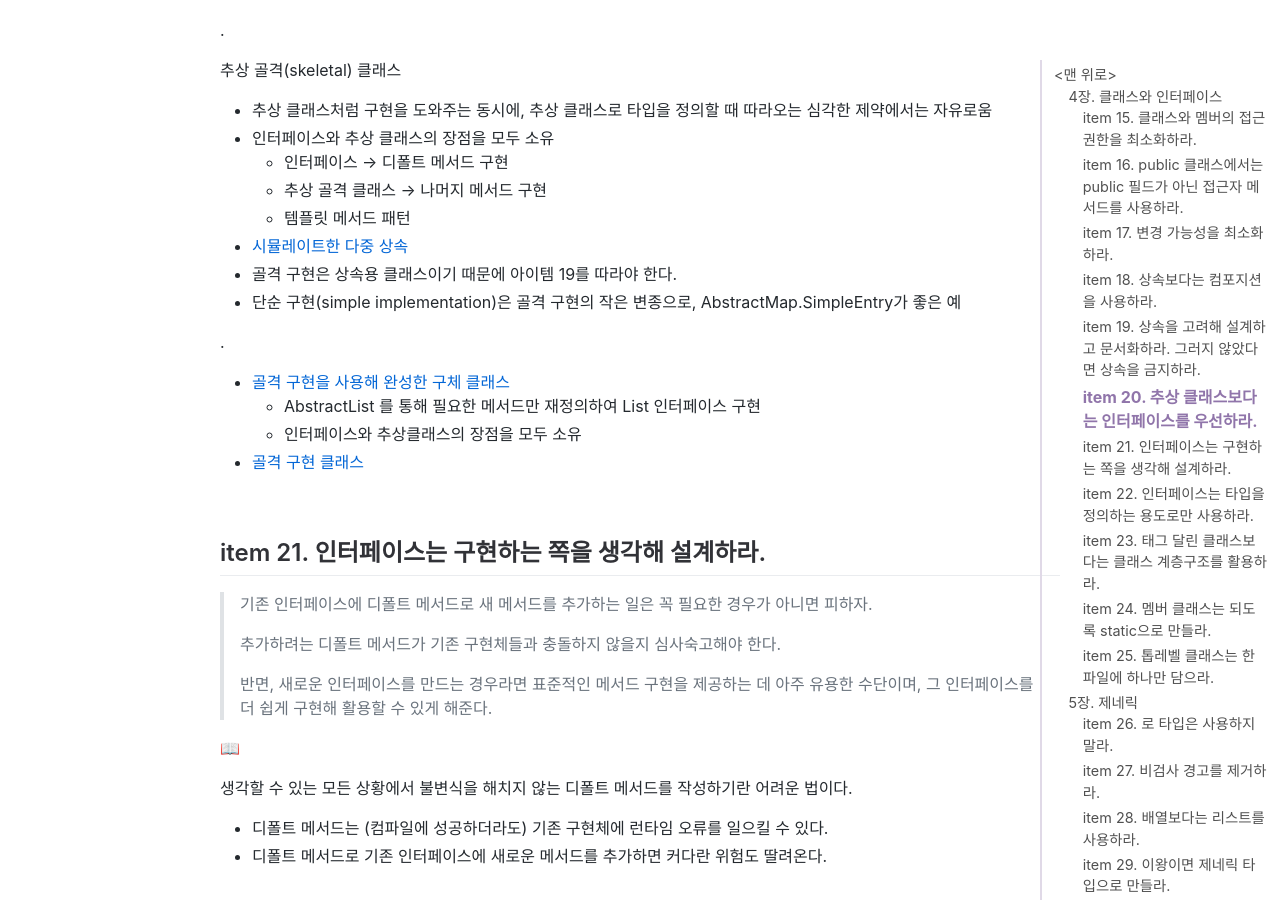
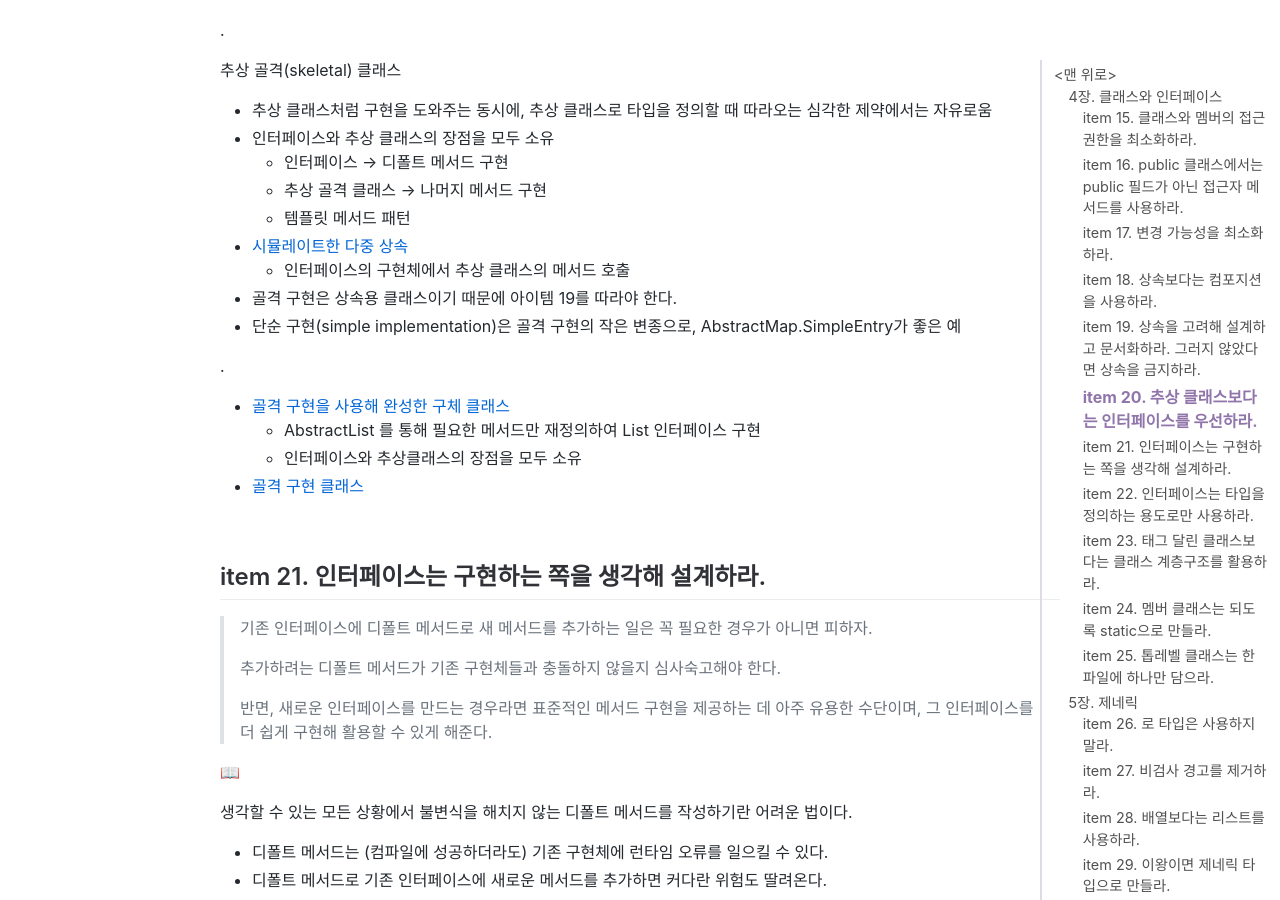
Before and after one commit to jihunparkme/jihunparkme.github.io, a Jekyll site: the page built from _posts/2023-04-22-Effective-Java-Class-Interface-Generics.md, in a window 1280 px wide and 900 px high, scrolled down 8140 px. Built offline with Jekyll 4.4.1, drawn with Linux system fonts in a browser that asks for light colours; nearby versions of some CDN libraries; comment, search, counter and statistics services are not loaded.

Commit message:
[Effective Java] item 20. 추상 클래스보다는 인터페이스를 우선하라.
- 마무리

```diff
--- a/_posts/2023-04-22-Effective-Java-Class-Interface-Generics.md
+++ b/_posts/2023-04-22-Effective-Java-Class-Interface-Generics.md
@@ -341,7 +341,8 @@ public Complex minus(Complex c) {
   - 인터페이스 → 디폴트 메서드 구현
   - 추상 골격 클래스 → 나머지 메서드 구현
   - 템플릿 메서드 패턴
-- [시뮬레이트한 다중 상속]((https://github.com/jihunparkme/Effective-JAVA/blob/main/effective-java-part2/src/main/java/me/whiteship/chapter04/item20/multipleinheritance/MyCat.java))
+- [시뮬레이트한 다중 상속](https://github.com/jihunparkme/Effective-JAVA/blob/main/effective-java-part2/src/main/java/me/whiteship/chapter04/item20/multipleinheritance/MyCat.java)
+  - 인터페이스의 구현체에서 추상 클래스의 메서드 호출
 - 골격 구현은 상속용 클래스이기 때문에 아이템 19를 따라야 한다.
 - 단순 구현(simple implementation)은 골격 구현의 작은 변종으로, AbstractMap.SimpleEntry가 좋은 예
 
```
